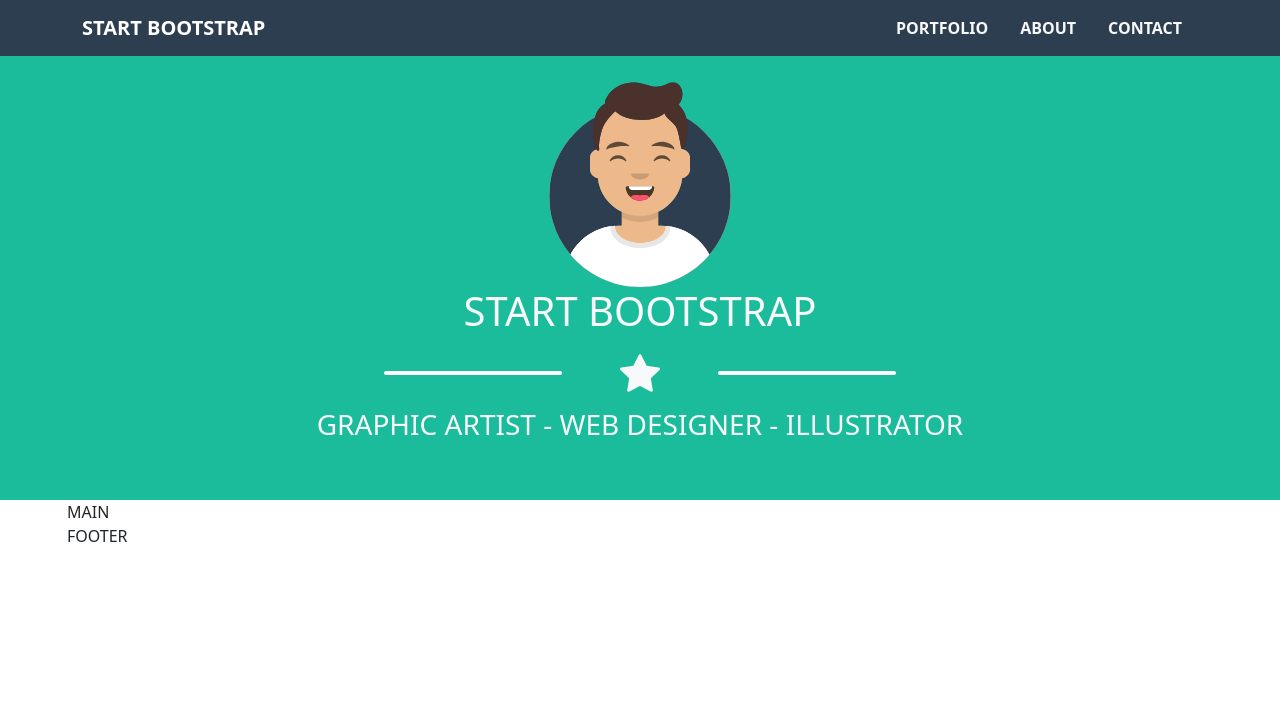
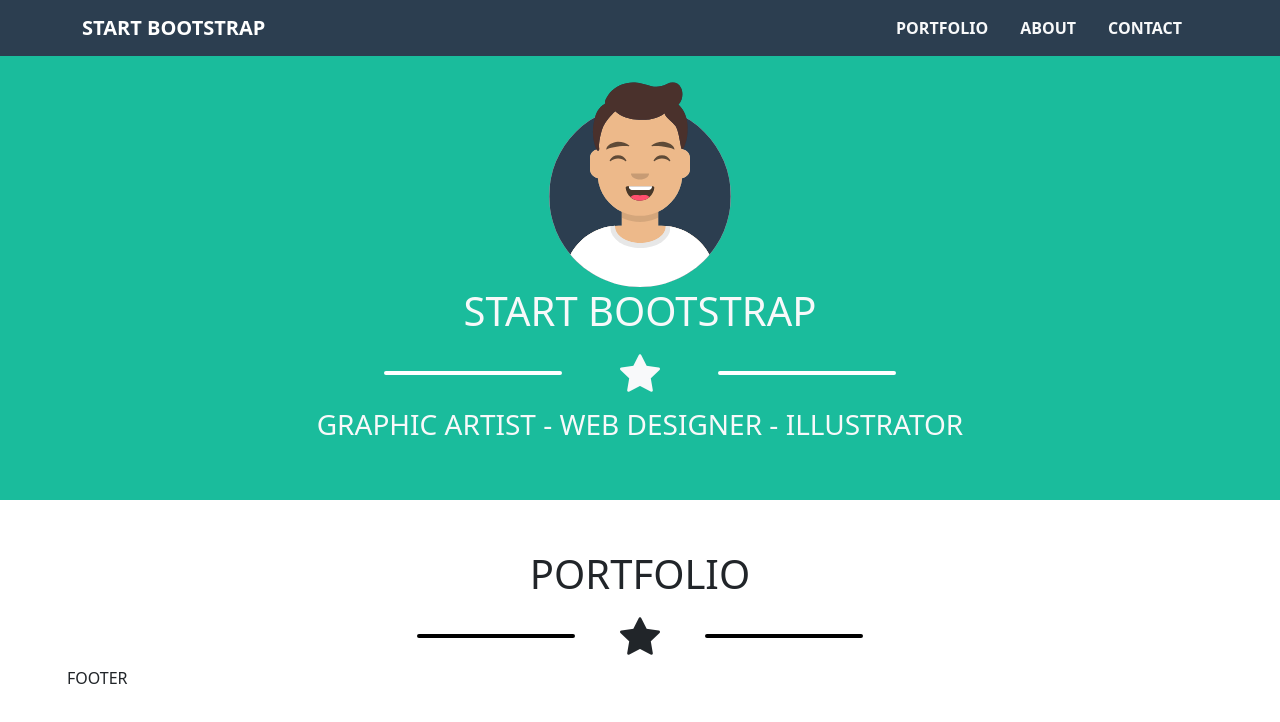
Before and after one commit to gaetanovenuto/html-css-bootstrap-freelancer, a plain HTML site: page index.html in a window 1280 px wide. Drawn offline with nearby package versions, Linux system fonts and the light colour scheme.

Commit message:
v1.0.3 Started main section

```diff
--- a/css/layout.css
+++ b/css/layout.css
@@ -26,18 +26,33 @@
     width: calc(30% + 1.5rem);
 }
 
-.icon hr {
+.header-bottom .icon hr {
     border: 2px solid white;
     opacity: 1;
     border-radius: 5px;
-
 }
 
 /***************************************************
     MAIN SECTION
 ****************************************************/
 
+/*****************************
+    PORTFOLIO SECTION
+******************************/
 
+.portfolio .container-sm {
+    padding-top: 50px;
+}
+
+.portfolio .icon hr {
+    border: 2px solid black;
+    opacity: 1;
+    border-radius: 5px;
+}
+
+.portfolio .icon span {
+    width: calc(30% + 1.5rem);
+}
 
 /***************************************************
     FOOTER SECTION
--- a/index.html
+++ b/index.html
@@ -102,9 +102,18 @@
 
         <!-- main -->
         <main>
-            <div class="container">
-                MAIN
-            </div>
+            <section class="portfolio">
+                <div class="container-sm text-uppercase text-dark text-center">
+                    <h1>
+                        PORTFOLIO
+                    </h1>
+                    <div class="icon">
+                        <span><hr></span>
+                        <i class="bi bi-star-fill fs-1"></i>
+                        <span><hr></span>
+                    </div>
+                </div>
+            </section>
         </main>
         <!-- /main -->
 
```
